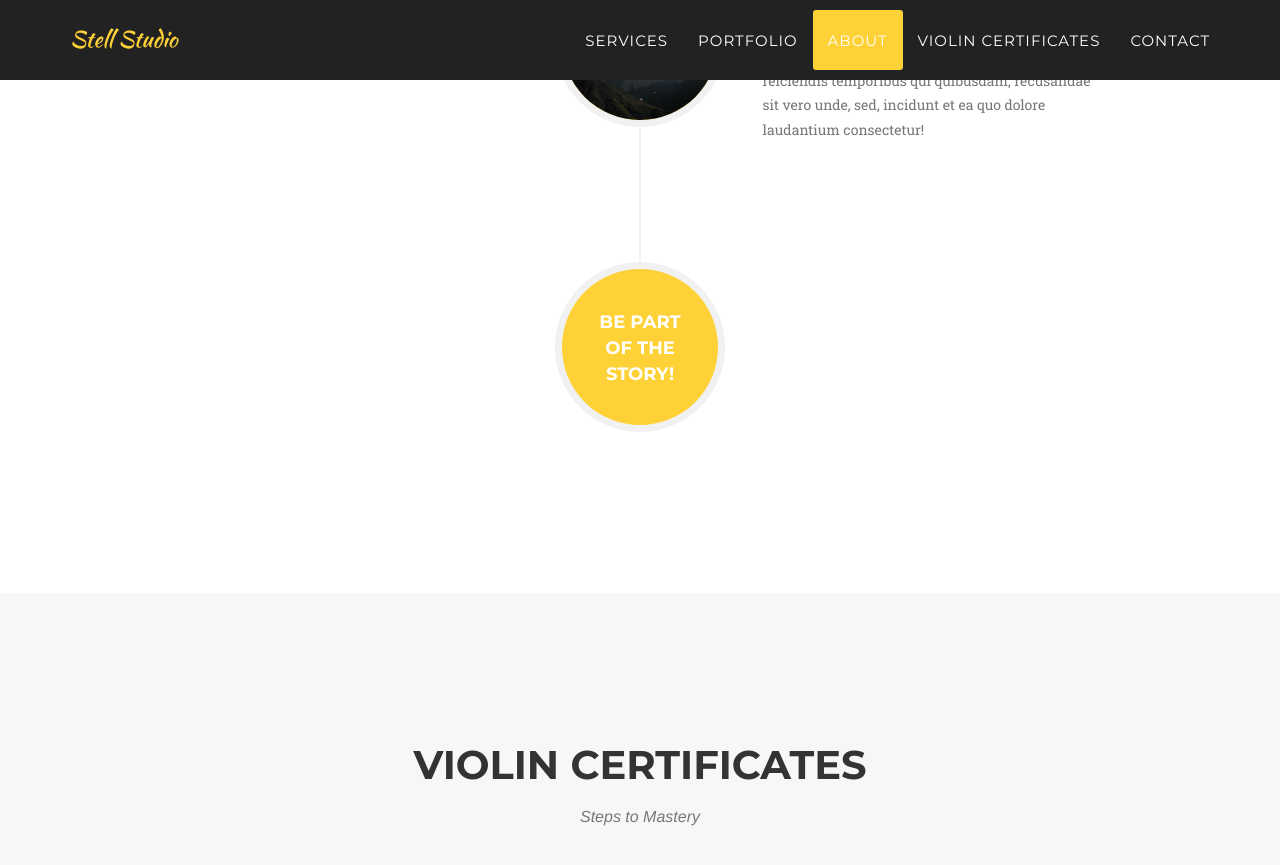
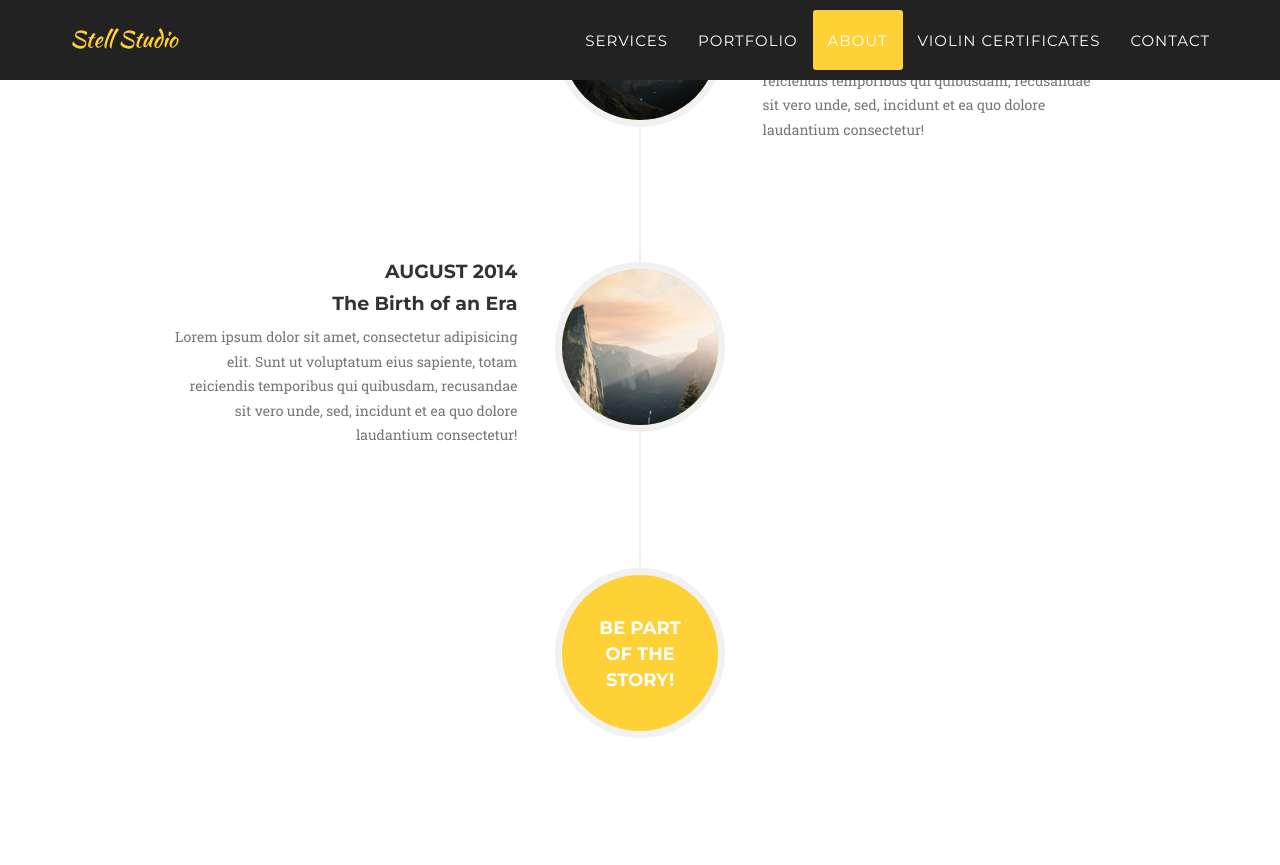
Before and after one commit to stellstudio/stellstudio.github.io, a Jekyll site: the page built from index.html, in a window 1280 px wide and 900 px high, scrolled down 4047 px. Shown: the top 865 px of the window. Built offline with Jekyll 4.4.1, drawn with Linux system fonts in a browser that asks for light colours; some web fonts are replaced.

Commit message:
Update about.html

```diff
--- a/_includes/about.html
+++ b/_includes/about.html
@@ -65,6 +65,19 @@
                                     <p class="text-muted">Lorem ipsum dolor sit amet, consectetur adipisicing elit. Sunt ut voluptatum eius sapiente, totam reiciendis temporibus qui quibusdam, recusandae sit vero unde, sed, incidunt et ea quo dolore laudantium consectetur!</p>
                                 </div>
                             </div>
+                         <li>
+                            <div class="timeline-image">
+                                <img class="img-circle img-responsive" src="img/about/1.jpg" alt="">
+                            </div>
+                            <div class="timeline-panel">
+                                <div class="timeline-heading">
+                                    <h4>August 2014</h4>
+                                    <h4 class="subheading">The Birth of an Era</h4>
+                                </div>
+                                <div class="timeline-body">
+                                    <p class="text-muted">Lorem ipsum dolor sit amet, consectetur adipisicing elit. Sunt ut voluptatum eius sapiente, totam reiciendis temporibus qui quibusdam, recusandae sit vero unde, sed, incidunt et ea quo dolore laudantium consectetur!</p>
+                                </div>
+                            </div>
                         </li>
                         <li class="timeline-inverted">
                             <div class="timeline-image">
```
